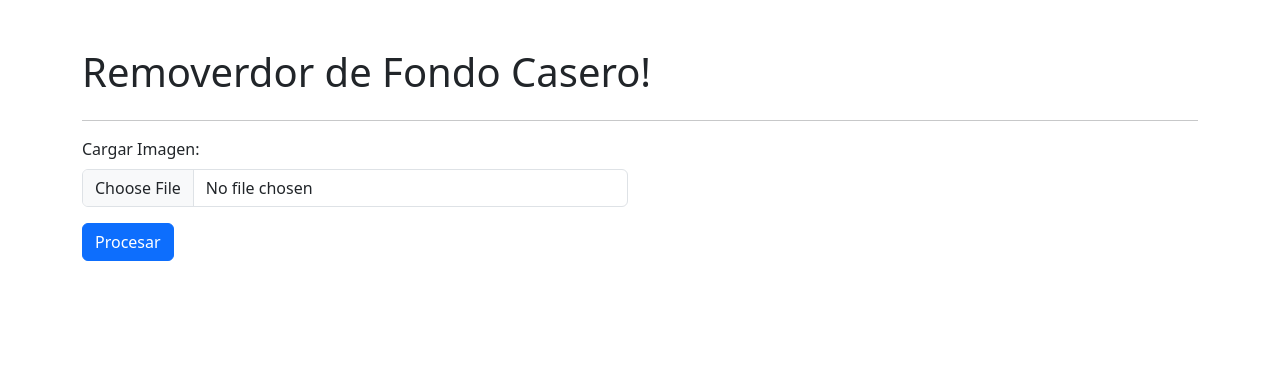
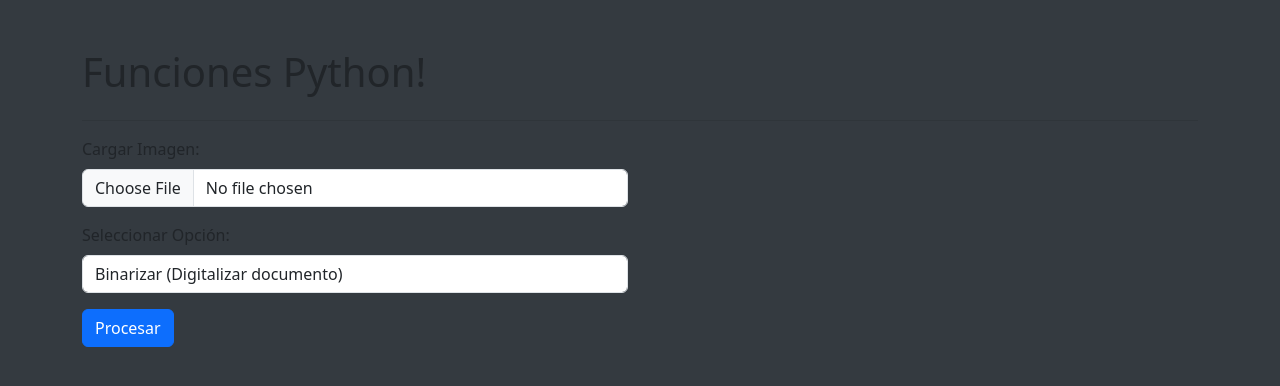
Before and after one commit to DenisFZelaya/RemoveBG, a Flask app: page / in a window 1280 px wide. Shown: the top 386 px of the page. Run offline with Flask 3, Linux system fonts and the light colour scheme.

Commit message:
Feat agregar binarizar imagen

```diff
--- a/app.py
+++ b/app.py
@@ -1,21 +1,15 @@
 import os
 import io
 import base64
-from rembg import remove
+
 from flask import Flask, render_template, request, jsonify
 from PIL import Image
+import modules.openCV as openCVModules
+import modules.removeBG as remBG
 
 app = Flask(__name__)
 
-def remove_background(input_image_path):
-    input_image = Image.open(input_image_path)
-    output_image = remove(input_image)
 
-    buffered = io.BytesIO()
-    output_image.save(buffered, format="PNG")
-    encoded_img = base64.b64encode(buffered.getvalue()).decode('utf-8')
-
-    return encoded_img
 
 @app.route('/')
 def index():
@@ -23,6 +17,9 @@ def index():
 
 @app.route('/process', methods=['POST'])
 def process():
+    method = request.args.get('method')
+    print("method: " + method)
+
     if 'file' not in request.files:
         return jsonify({'error': 'No file part'})
     file = request.files['file']
@@ -34,8 +31,16 @@ def process():
 
         input_path = "uploads/input_image.jpg"
         file.save(input_path)
-        output_path = remove_background(input_path)
-        return jsonify({'output_path': output_path})
+
+        output_path = ""
+
+        if method == "binary":
+            output_path = openCVModules.BinaryImg(input_path)
+
+        if method == "rem_bg":
+            output_path = remBG.remove_background(input_path)
+
+        return jsonify({'output_path': output_path })
 
 if __name__ == '__main__':
     app.run(debug=True)
--- /dev/null
+++ b/templates/app.css
@@ -0,0 +1,3 @@
+body {
+    background-color: #343a40 !important;
+}
--- a/templates/index.html
+++ b/templates/index.html
@@ -5,10 +5,11 @@
     <meta name="viewport" content="width=device-width, initial-scale=1.0">
     <title>Removerdor de Fondo Casero!</title>
     <link href="https://cdn.jsdelivr.net/npm/bootstrap@5.3.0-alpha1/dist/css/bootstrap.min.css" rel="stylesheet">
+    <link href="app.css" rel="stylesheet">
 </head>
 <body>
     <div class="container mt-5">
-        <h1 class="mb-4">Removerdor de Fondo Casero!</h1>
+        <h1 class="mb-4">Funciones Python!</h1>
         <hr />
         <div class="row">
            <div class="col-md-6">
@@ -17,6 +18,13 @@
                     <label for="file" class="form-label">Cargar Imagen:</label>
                     <input type="file" class="form-control" id="file" name="file" accept="image/*" onchange="previewImage(event)">
                     <img src="" alt="Preview" id="preview-image" class="img-fluid mt-2" style="display: none;">
+                </div>
+                <div class="mb-3">
+                    <label for="select-method" class="form-label">Seleccionar Opción:</label>
+                    <select class="form-control" id="select-method" name="select-method">
+                        <option value="binary">Binarizar (Digitalizar documento)</option>
+                        <option value="rem_bg">Remover Fondo</option>
+                    </select>
                 </div>
                 <button type="submit" class="btn btn-primary">Procesar</button>
             </form>
@@ -65,7 +73,9 @@
             var formData = new FormData(this);
             var xhr = new XMLHttpRequest();
 
-            xhr.open('POST', '/process', true);
+            var method = document.getElementById("select-method")?.value
+
+            xhr.open('POST', '/process?method=' + method, true);
             xhr.onload = function () {
                 if (xhr.status === 200) {
                     var response = JSON.parse(xhr.responseText);
```
Also changed, not shown: modules/openCV.py (added, +41 -0 lines), modules/removeBG.py (added, +15 -0 lines), Imagen.jpg (added), imagen_binarizada.jpg (added), modules/Imagen.jpg (added), uploads/input_image.jpg (added).
